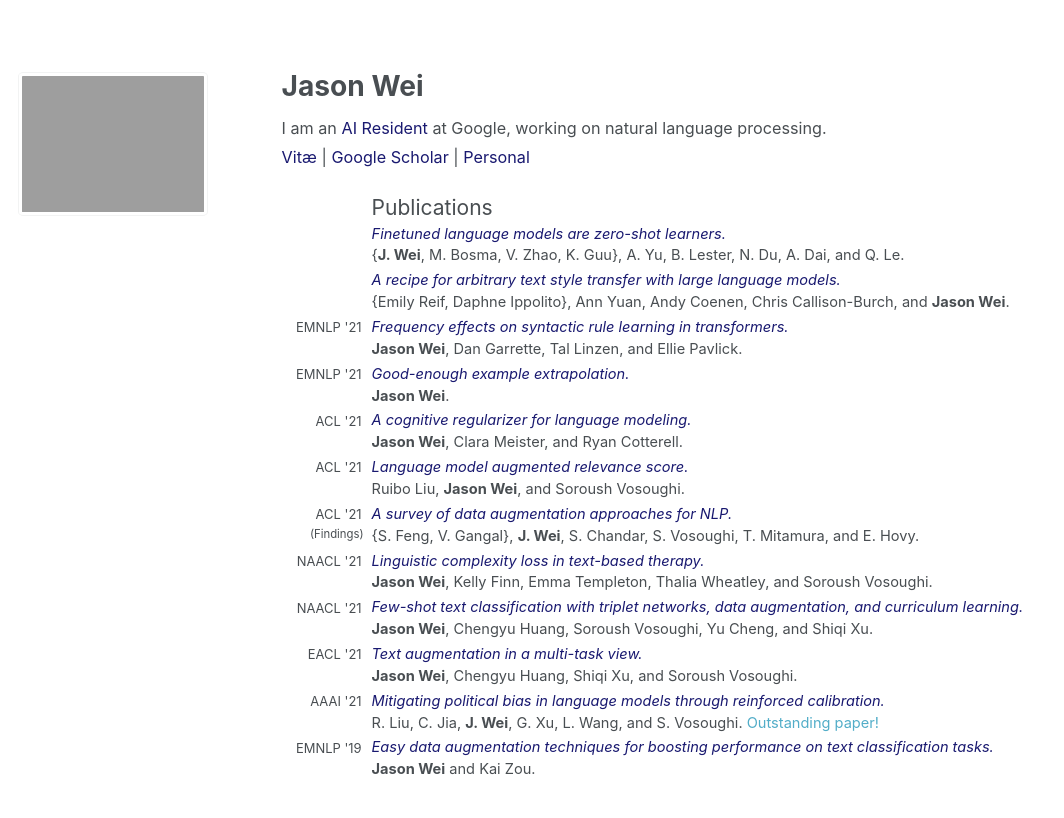
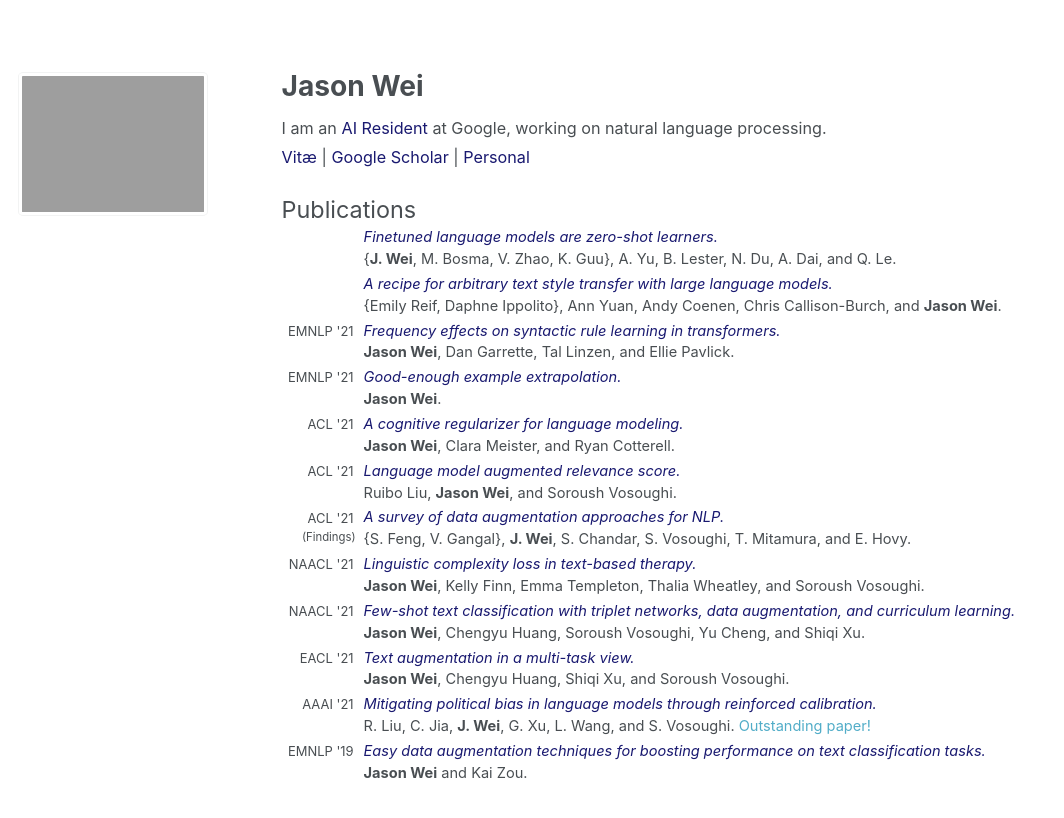
Before and after one commit to jasonwei20/jasonwei20.github.io, a Jekyll site: the page built from _pages/about.md, in a window 1280 px wide. Shown: the top 818 px of the page, without its empty margins (0-1064 px from the left). Built offline with Jekyll 4.4.1, drawn with Linux system fonts in a browser that asks for light colours.

Commit message:
Update about.md

```diff
--- a/_pages/about.md
+++ b/_pages/about.md
@@ -28,14 +28,10 @@ I am an <a href="https://research.google/careers/ai-residency/" style="color:#19
 | <a href="https://jasonwei20.github.io/personal/" style="color:#191970" target="_blank">Personal</a>
 </p>
 
+<span style="font-size:1.3em">Publications</span>
 <table style="width:100%">
   <tr>
-    <td style="width:90px; text-align:right; padding-right:10px; font-size:0.8em"> </td>
-    <td style="font-size:1.3em">Publications</td>
-  </tr>
-
-  <tr>
-    <td style="width:90px; text-align:right; padding-right:10px; font-size:0.8em"> </td>
+    <td style="width:82px; text-align:right; padding-right:10px; font-size:0.8em"> </td>
     <td><a href="https://arxiv.org/pdf/2109.01652" style="color:#191970" target="_blank"><i>Finetuned language models are zero-shot learners.</i></a></td>
   </tr>
   <tr>
@@ -44,7 +40,7 @@ I am an <a href="https://research.google/careers/ai-residency/" style="color:#19
   </tr>
 
   <tr>
-    <td style="width:90px; text-align:right; padding-right:10px; font-size:0.8em"> </td>
+    <td style="width:82px; text-align:right; padding-right:10px; font-size:0.8em"> </td>
     <td><a href="https://arxiv.org/pdf/2109.03910" style="color:#191970" target="_blank"><i>A recipe for arbitrary text style transfer with large language models.</i></a></td>
   </tr>
   <tr>
@@ -53,7 +49,7 @@ I am an <a href="https://research.google/careers/ai-residency/" style="color:#19
   </tr>
 
   <tr>
-    <td style="width:90px; text-align:right; padding-right:10px; font-size:0.8em">EMNLP '21</td>
+    <td style="width:82px; text-align:right; padding-right:10px; font-size:0.8em">EMNLP '21</td>
     <td><a href="https://arxiv.org/pdf/2109.07020" style="color:#191970" target="_blank"><i>Frequency effects on syntactic rule learning in transformers.</i></a></td>
   </tr>
   <tr>
@@ -62,7 +58,7 @@ I am an <a href="https://research.google/careers/ai-residency/" style="color:#19
   </tr>
 
   <tr>
-    <td style="width:90px; text-align:right; padding-right:10px; font-size:0.8em">EMNLP '21</td>
+    <td style="width:82px; text-align:right; padding-right:10px; font-size:0.8em">EMNLP '21</td>
     <td><a href="https://arxiv.org/pdf/2109.05602" style="color:#191970" target="_blank"><i>Good-enough example extrapolation.</i></a></td>
   </tr>
   <tr>
@@ -71,7 +67,7 @@ I am an <a href="https://research.google/careers/ai-residency/" style="color:#19
   </tr>
 
   <tr>
-    <td style="width:90px; text-align:right; padding-right:10px; font-size:0.8em">ACL '21</td>
+    <td style="width:82px; text-align:right; padding-right:10px; font-size:0.8em">ACL '21</td>
     <td><a href="https://aclanthology.org/2021.acl-long.404/" style="color:#191970" target="_blank"><i>A cognitive regularizer for language modeling.</i></a></td>
   </tr>
   <tr>
@@ -80,7 +76,7 @@ I am an <a href="https://research.google/careers/ai-residency/" style="color:#19
   </tr>
 
   <tr>
-    <td style="width:90px; text-align:right; padding-right:10px; font-size:0.8em">ACL '21</td>
+    <td style="width:82px; text-align:right; padding-right:10px; font-size:0.8em">ACL '21</td>
     <td><a href="https://aclanthology.org/2021.acl-long.521/" style="color:#191970" target="_blank"><i>Language model augmented relevance score.</i></a></td>
   </tr>
   <tr>
@@ -89,16 +85,16 @@ I am an <a href="https://research.google/careers/ai-residency/" style="color:#19
   </tr>
 
   <tr>
-    <td style="width:90px; text-align:right; padding-right:10px; font-size:0.8em">ACL '21</td>
+    <td style="width:82px; text-align:right; padding-right:10px; font-size:0.8em">ACL '21</td>
     <td><a href="https://aclanthology.org/2021.findings-acl.84/" style="color:#191970" target="_blank"><i>A survey of data augmentation approaches for NLP.</i></a></td>
   </tr>
   <tr>
-    <td style="width:90px; text-align:right; padding-right:8px; font-size:0.7em; vertical-align:top">(Findings)</td>
+    <td style="width:82px; text-align:right; padding-right:8px; font-size:0.7em; vertical-align:top">(Findings)</td>
     <td style="padding-bottom:3px">{S. Feng, V. Gangal}, <b>J. Wei</b>, S. Chandar, S. Vosoughi, T. Mitamura, and E. Hovy.</td>
   </tr>
 
   <tr>
-    <td style="width:90px; text-align:right; padding-right:10px; font-size:0.8em">NAACL '21</td>
+    <td style="width:82px; text-align:right; padding-right:10px; font-size:0.8em">NAACL '21</td>
     <td><a href="http://dx.doi.org/10.18653/v1/2021.naacl-main.352" style="color:#191970" target="_blank"><i>Linguistic complexity loss in text-based therapy.</i></a></td>
   </tr>
   <tr>
@@ -107,7 +103,7 @@ I am an <a href="https://research.google/careers/ai-residency/" style="color:#19
   </tr>
 
   <tr>
-    <td style="width:90px; text-align:right; padding-right:10px; font-size:0.8em">NAACL '21</td>
+    <td style="width:82px; text-align:right; padding-right:10px; font-size:0.8em">NAACL '21</td>
     <td><a href="http://dx.doi.org/10.18653/v1/2021.naacl-main.434" style="color:#191970" target="_blank"><i>Few-shot text classification with triplet networks, data augmentation, and curriculum learning.</i></a></td>
   </tr>
   <tr>
@@ -116,7 +112,7 @@ I am an <a href="https://research.google/careers/ai-residency/" style="color:#19
   </tr>
 
   <tr>
-    <td style="width:90px; text-align:right; padding-right:10px; font-size:0.8em">EACL '21</td>
+    <td style="width:82px; text-align:right; padding-right:10px; font-size:0.8em">EACL '21</td>
     <td><a href="https://www.aclweb.org/anthology/2021.eacl-main.252/" style="color:#191970" target="_blank"><i>Text augmentation in a multi-task view.</i></a></td>
   </tr>
   <tr>
@@ -125,7 +121,7 @@ I am an <a href="https://research.google/careers/ai-residency/" style="color:#19
   </tr>
 
   <tr>
-    <td style="width:90px; text-align:right; padding-right:10px; font-size:0.8em">AAAI '21</td>
+    <td style="width:82px; text-align:right; padding-right:10px; font-size:0.8em">AAAI '21</td>
     <td><a href="https://arxiv.org/pdf/2104.14795.pdf" style="color:#191970" target="_blank"><i>Mitigating political bias in language models through reinforced calibration.</i></a></td>
   </tr>
   <tr>
@@ -134,7 +130,7 @@ I am an <a href="https://research.google/careers/ai-residency/" style="color:#19
   </tr>
 
   <tr>
-    <td style="width:90px; text-align:right; padding-right:10px; font-size:0.8em">EMNLP '19</td>
+    <td style="width:82px; text-align:right; padding-right:10px; font-size:0.8em">EMNLP '19</td>
     <td><a href="http://dx.doi.org/10.18653/v1/D19-1670" style="color:#191970" target="_blank"><i>Easy data augmentation techniques for boosting performance on text classification tasks.</i></a></td>
   </tr>
   <tr>
```
